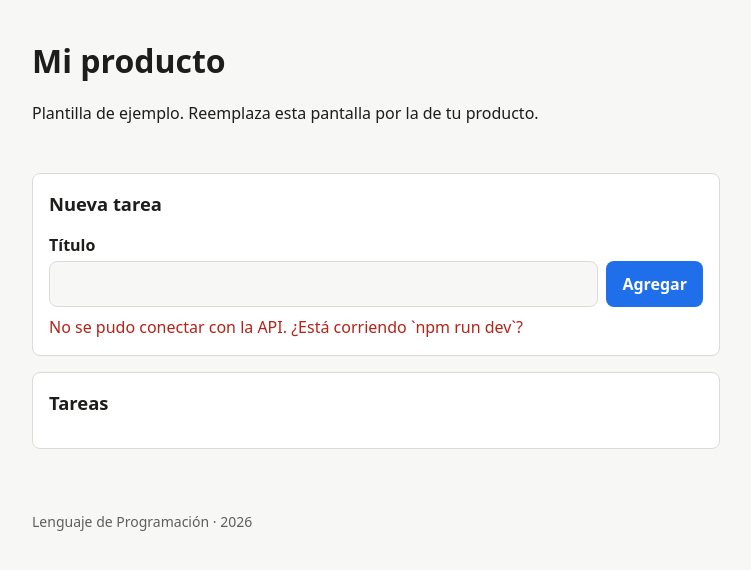
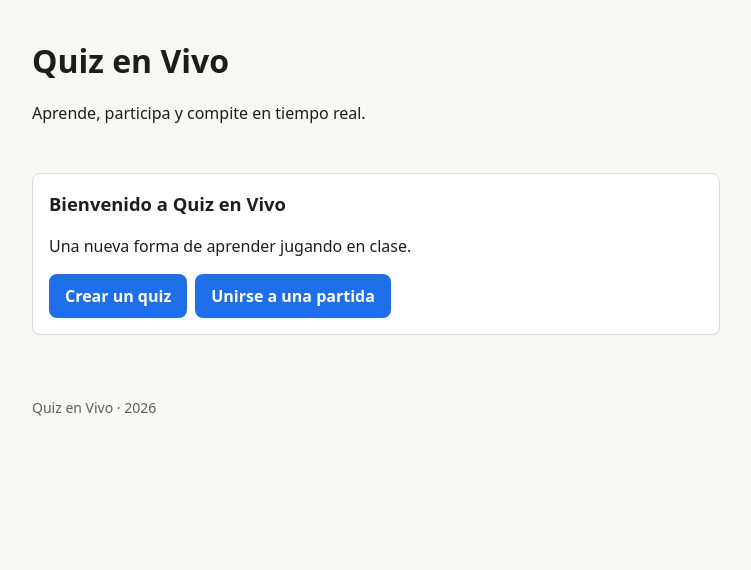
Before and after one commit to 20060603-ev/quiz-en-vivo-clases, a website built with Vite: page src/app/web/index.html in a window 1280 px wide. Shown: the whole page, without its empty margins (264-1015 px from the left). Built offline with nearby package versions, Linux system fonts and the light colour scheme; no server answers.

Commit message:
feat: personalizar página inicial de Quiz en Vivo

```diff
--- a/docker-compose.yml
+++ b/docker-compose.yml
@@ -10,7 +10,7 @@
 #
 # El tutorial completo está en el repositorio del curso: tutoriales/04-docker.md
 
-name: mi-producto
+name: quiz-en-vivo-clases
 
 services:
   db:
--- a/package.json
+++ b/package.json
@@ -1,7 +1,7 @@
 {
-  "name": "mi-producto",
+  "name": "quiz-en-vivo-clases",
   "version": "0.1.0",
-  "description": "Proyecto de Lenguaje de Programación · cambia este texto por la descripción de tu producto",
+  "description": "Plataforma de cuestionarios interactivos en vivo para clases, con webSockets, temporizador sincronizado y ranking ordenado",
   "private": true,
   "type": "module",
   "engines": {
--- a/src/app/web/index.html
+++ b/src/app/web/index.html
@@ -1,42 +1,37 @@
 <!doctype html>
 <html lang="es">
+
 <head>
   <meta charset="UTF-8" />
   <meta name="viewport" content="width=device-width, initial-scale=1.0" />
-    <meta name="description" content="Mi producto · proyecto de Lenguaje de Programación" />
-    <title>Mi producto</title>
+  <meta name="description" content="Quiz en Vivo - Cuestionarios interactivos para clases" />
+  <title>Quiz en Vivo</title>
   <link rel="stylesheet" href="./styles.css" />
 </head>
+
 <body>
   <header class="site-header">
-      <h1>Mi producto</h1>
-      <p>Plantilla de ejemplo. Reemplaza esta pantalla por la de tu producto.</p>
+    <h1>Quiz en Vivo</h1>
+    <p>Aprende, participa y compite en tiempo real.</p>
   </header>
 
   <main>
-      <section aria-labelledby="new-task-title">
-        <h2 id="new-task-title">Nueva tarea</h2>
-        <form id="task-form" novalidate>
-          <label for="task-title">Título</label>
+    <section>
+      <h2>Bienvenido a Quiz en Vivo</h2>
+      <p>Una nueva forma de aprender jugando en clase.</p>
+
       <div class="row">
-            <input id="task-title" name="title" type="text" maxlength="120" required autocomplete="off" />
-            <button type="submit">Agregar</button>
+        <button id="create-quiz" type="button">Crear un quiz</button>
+        <button id="join-quiz" type="button">Unirse a una partida</button>
       </div>
-          <p id="form-error" class="error" role="alert"></p>
-        </form>
-      </section>
-
-      <section aria-labelledby="list-title">
-        <h2 id="list-title">Tareas <span id="task-count" class="count"></span></h2>
-        <ul id="task-list" class="task-list"></ul>
-        <p id="empty-state" class="muted" hidden>Todavía no hay tareas.</p>
     </section>
   </main>
 
   <footer class="site-footer">
-      <p>Lenguaje de Programación · 2026</p>
+    <p>Quiz en Vivo · 2026</p>
   </footer>
 
   <script type="module" src="./main.ts"></script>
 </body>
+
 </html>
--- a/src/app/web/main.ts
+++ b/src/app/web/main.ts
@@ -1,5 +1,10 @@
-// Punto de entrada del frontend. Solo arranca las pantallas de cada funcionalidad;
-// la lógica de cada una vive en su propia carpeta (src/tasks, src/sales, src/products…).
-import { startTaskView } from '../../tasks/task.view.ts';
+const createButton = document.getElementById('create-quiz');
+const joinButton = document.getElementById('join-quiz');
 
-startTaskView();
+createButton?.addEventListener('click', () => {
+    alert('La creación de quizzes estará disponible próximamente.');
+});
+
+joinButton?.addEventListener('click', () => {
+    alert('La opción para unirse a una partida estará disponible próximamente.');
+});
```
Also changed, not shown: 1 other file. Lines whose indentation alone changed are shown as unchanged.
